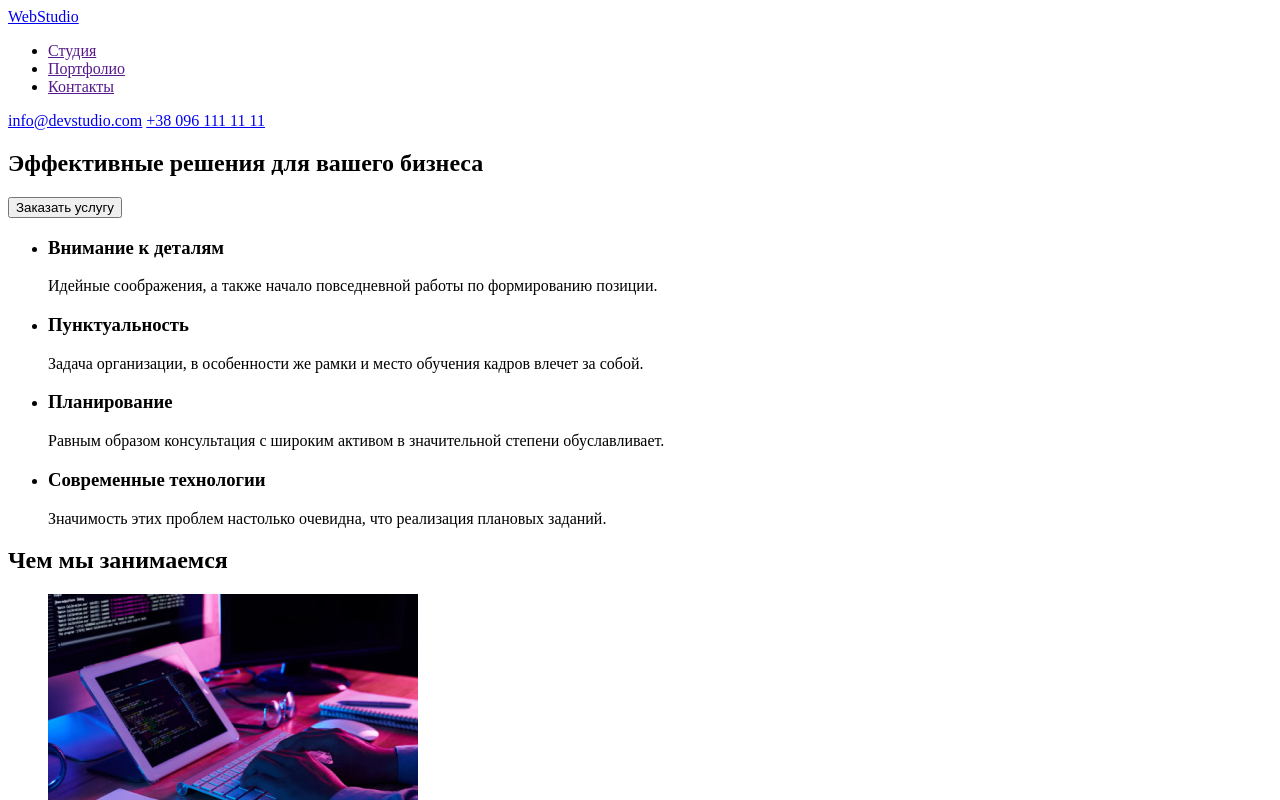
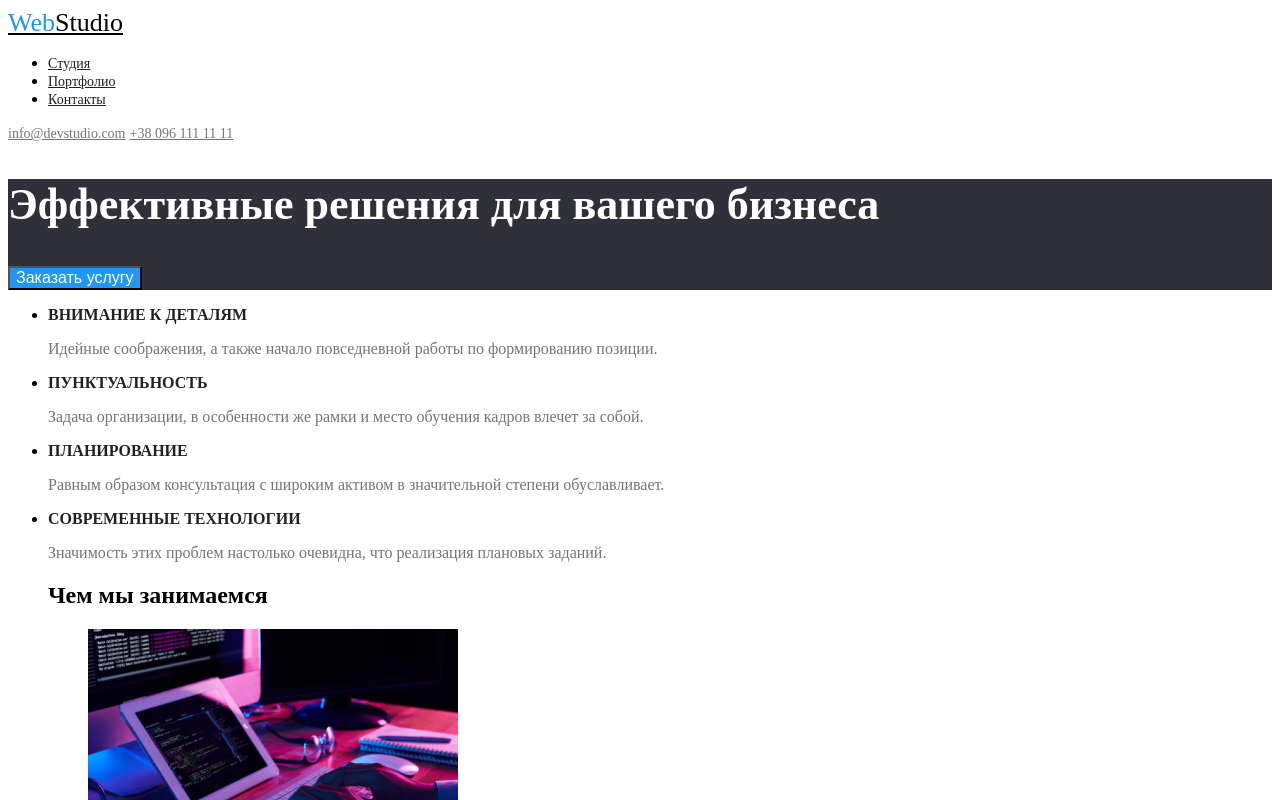
Before and after one commit to RoddraN/goit-markup-hw-02, a plain HTML site: page index.html in a window 1280 px wide. Shown: the top 800 px of the page. Drawn offline with Linux system fonts and the light colour scheme.

Commit message:
Делаю стили css

```diff
--- /dev/null
+++ b/css/styles.css
@@ -0,0 +1,60 @@
+/* Применится ко всем абзацам на странице */
+/* Цвет основного текста #000000 */
+/* Вторичный цвет текста rgba(0, 0, 0, 0.8); */
+/* Белый #FFFFFF */
+/* Акцент #18A0FB */
+
+/* Вторичный цвет фона #F5F5F5 */
+:root {
+    --primary-text-color: #212121;
+    --secondary-text-color: #757575;
+    --title-text-color: #000000;
+    --accent-color: #2196F3;
+    --background-color: #F5F4FA;
+    --primary-white-color: #ffffff;
+    --picture-background: #EEEEEE;
+}
+/* site nav */
+.site-nav .link {
+    color: var(--primary-text-color);
+    font-size: 14px;
+}
+.contact-header {
+    color: var(--secondary-text-color);
+    font-size: 14px;
+}
+.contact-header:hover,
+.contact-header:focus {
+    color: var(--accent-color);
+}
+.site-nav .link:hover,
+.site-nav .link:focus {
+    color: #2196F3;
+}
+.logo {
+    color:#000000;
+    font-size: 26px;
+}
+/* first-block */
+.first-block {
+    color: #ffffff;
+    background-color: #2F303A;
+}
+.first-block .font-first {
+    font-size: 44px;
+}
+.first-block .button-first {
+    background-color: var(--accent-color);
+    color: #ffffff;
+    font-size: 16px;
+}
+/* second-block */
+.font-second .features {
+    color: var(--primary-text-color);
+    font-size: 16px;
+}
+.font-second .paragraph {
+    color: var(--secondary-text-color);
+    font-size: 16px;
+}
+}
--- a/index.html
+++ b/index.html
@@ -3,48 +3,52 @@
 <head>
     <meta charset="UTF-8">
     <meta name="viewport" content="width=device-width, initial-scale=1.0">
-    <title>DZ1</title>
+    <title>Студия WebStudio</title>
+    <link rel="stylesheet" href="./css/styles.css" />
+    <link rel="stylesheet" href="./css/portfolio.css" />
 </head>
 <body>
     <!-- Шапка сайта -->
 <header>
     <nav>
-        <a href="/">WebStudio</a>
-        <ul>
-            <li><a href="">Студия</a></li>
-            <li><a href="">Портфолио</a></li>
-            <li><a href="">Контакты</a></li>
+        <a href="/" class="logo"><span style="color: #2196F3">Web</span>Studio</a>
+        <ul class="site-nav">
+            <li><a href="/" class="link">Студия</a></li>
+            <li><a href="/portfolio/" class="link">Портфолио</a></li>
+            <li><a href="" class="link">Контакты</a></li>
         </ul>
     </nav>
-            <a href="mailto:info@devstudio.com">info@devstudio.com</a>
-            <a href="tel:+380961111111">+38 096 111 11 11</a>
+            <a href="mailto:info@devstudio.com" class="contact-header">info@devstudio.com</a>
+            <a href="tel:+380961111111" class="contact-header">+38 096 111 11 11</a>
 </header>
     <main>
     <!-- Первый блок -->
     <section>
-        <h1>Эффективные решения для вашего бизнеса</h1>
-        <button type="button">Заказать услугу</button>
+        <div class="first-block">
+        <h1 class="font-first">Эффективные решения для вашего бизнеса</h1>
+        <button type="button" class="button-first">Заказать услугу</button>
+        </div>
     </section>
     <!-- Блок второй -->
     <section>
-        <ul>
+        <ul class="font-second">
             <li>
-                <h3>Внимание к деталям</h3>
-                <p>Идейные соображения, а также начало повседневной работы по формированию позиции.</p>
+                <h3 class="features">ВНИМАНИЕ К ДЕТАЛЯМ</h3>
+                <p class="paragraph">Идейные соображения, а также начало повседневной работы по формированию позиции.</p>
             </li>
             <li>
-                <h3>Пунктуальность</h3>
-                <p>Задача организации, в особенности же рамки и место обучения кадров влечет за собой.</p>
+                <h3 class="features">ПУНКТУАЛЬНОСТЬ</h3>
+                <p class="paragraph">Задача организации, в особенности же рамки и место обучения кадров влечет за собой.</p>
             </li>
             <li>
-                <h3>Планирование</h3>
-                <p>Равным образом консультация с широким активом в значительной степени обуславливает.</p>
+                <h3 class="features">ПЛАНИРОВАНИЕ</h3>
+                <p class="paragraph">Равным образом консультация с широким активом в значительной степени обуславливает.</p>
             </li>
             <li>
-                <h3>Современные технологии</h3>
-                <p>Значимость этих проблем настолько очевидна, что реализация плановых заданий.</p>
+                <h3 class="features">СОВРЕМЕННЫЕ ТЕХНОЛОГИИ</h3>
+                <p class="paragraph">Значимость этих проблем настолько очевидна, что реализация плановых заданий.</p>
             </li>
-        </ul>
+        </ulclass>
         <h2>Чем мы занимаемся</h2>
         <ul>
             <li><img src="./images/our-services.jpg" alt="Наши услуги" width="370" height="294">
```
Also changed, not shown: portfolio/index.html (added, +92 -0 lines), css/portfolio.css (added), images/app-business.png (added), images/app-seafood.png (added), images/design-limited.png (added), images/design-poster.png (added), images/marketing-boxes.png (added), images/marketing-lab.png (added), images/marketing-prime.png (added), images/website-2.png (added), images/website.png (added).
